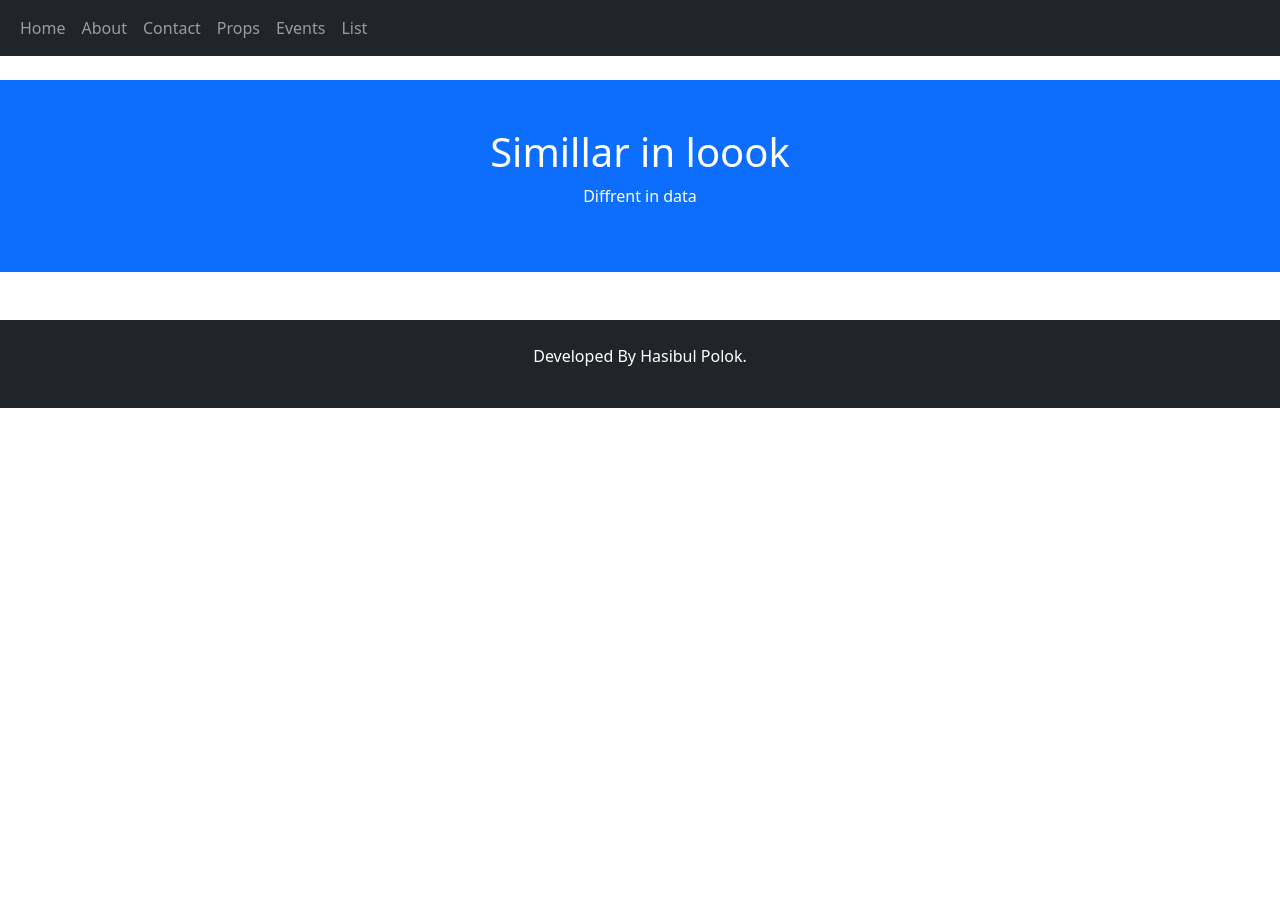
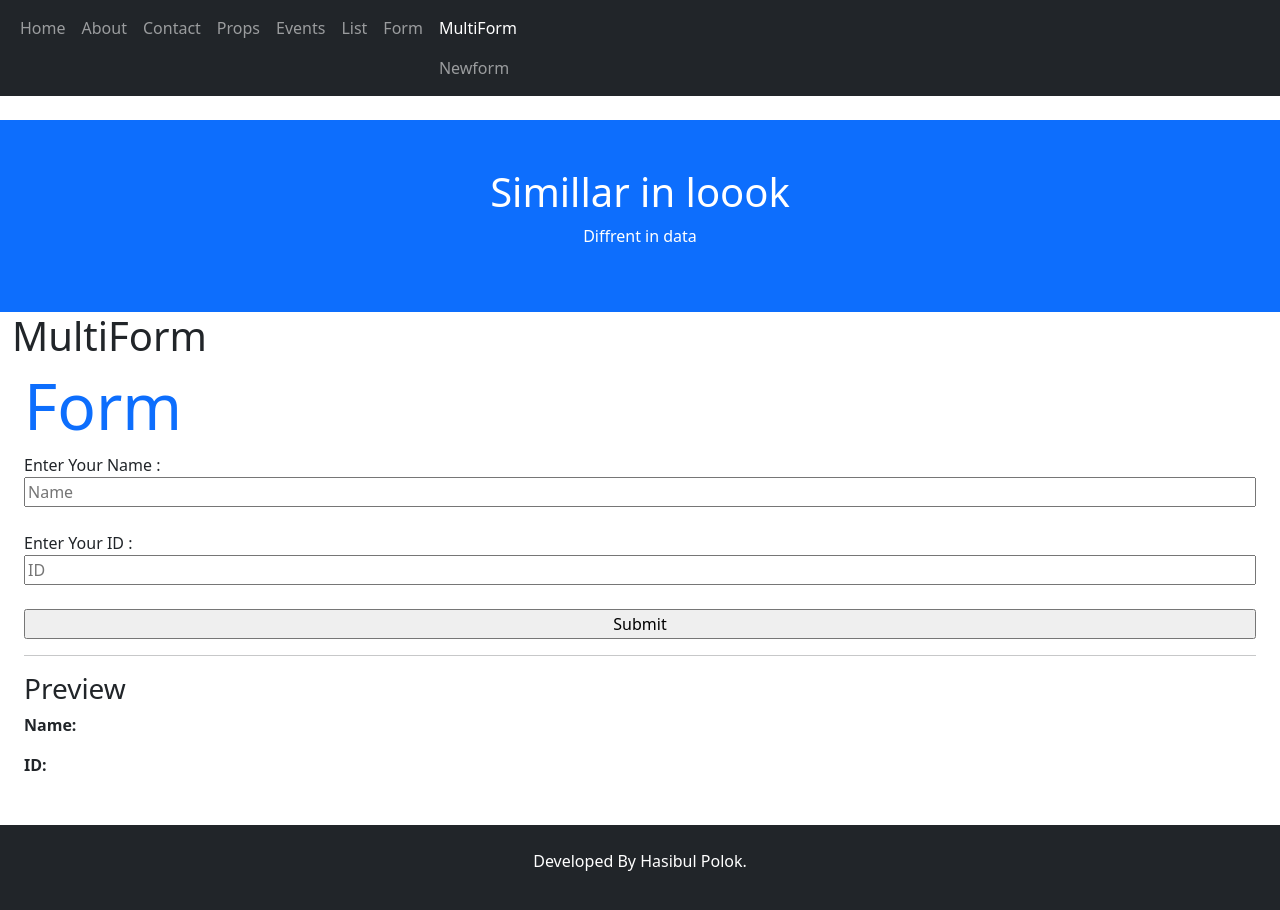
Before and after one commit to hasibulpolok/app2, a React (Create React App) app: page /multiform in a window 1280 px wide. Shown: the top 910 px of the page. Before the commit the page ends 800 px from the top, so only its background shows below. Built offline with nearby package versions, Linux system fonts and the light colour scheme.

Commit message:
added:newform,multiform

```diff
--- a/src/App.js
+++ b/src/App.js
@@ -8,6 +8,9 @@ import { About } from './pages/About';
 import NewProps from './pages/NewProps';
 import Events from './pages/Events';
 import List from './Components/LIst';
+import Form from './Components/Form';
+import MultiForm from './Components/MultiForm';
+import NewForm from './Components/NewForm';
 
 
 
@@ -33,6 +36,9 @@ function App() {
        <Route path="/props" element={<NewProps/>}/>
        <Route path="/events" element={<Events/>}/>
        <Route path="/list" element={<List/>}/>
+       <Route path="/form" element={<Form/>}/>
+       <Route path="/multiform" element={<MultiForm/>}/>
+       <Route path="/newform" element={<NewForm/>}/>
       </Routes>
 
       <Footer />
--- /dev/null
+++ b/src/Components/Form.js
@@ -0,0 +1,42 @@
+import React, { useState } from "react";
+
+export default function Form() {
+  const [name, setName] = useState("");
+  const [id, setId] = useState("");
+  console.log(name);
+
+  const handleValue = (e) => {
+    setName(e.target.value);
+  };
+
+  const handleSubmit = (e) => {
+    e.preventDefault();
+    console.log(name);
+  };
+
+  return (
+    <div className="container-fluid">
+      <h1 className="display-3 text-primary">Form</h1>
+
+      <form className="d-flex flex-column" onSubmit={handleSubmit}>
+        <label htmlFor="name">Enter Your Name :</label>
+        <input
+          type="text"
+          id="name"
+          value={name}
+          onChange={handleValue}
+          placeholder="Name"
+        />
+
+        <br />
+
+        <label htmlFor="id">Enter Your ID :</label>
+        <input type="number" id="id" value={id} placeholder="ID" />
+
+        <br />
+
+        <input type="submit" value="Submit" />
+      </form>
+    </div>
+  );
+}
--- a/src/Components/LIst.js
+++ b/src/Components/LIst.js
@@ -6,7 +6,7 @@ export default function List() {
   return (
     <>
       <div className="container-fluid">
-        <h1 className="display-4">Mapping List Of Car.</h1>
+        <h1 className="display-4 text-primary">Mapping List Of Car.</h1>
         <ul>
           {cars.map((car) => {
             return <li style={{ listStyleType: "number" }}>I am {car}</li>;
--- /dev/null
+++ b/src/Components/MultiForm.js
@@ -0,0 +1,75 @@
+import React, { useState } from "react";
+
+export default function MultiForm() {
+  const [inputs, setInputs] = useState({
+    name: "",
+    id: "",
+  });
+
+  function handleChange(e) {
+    const { name, value } = e.target;
+
+    setInputs((prevInputs) => ({
+      ...prevInputs,
+      [name]: value,
+    }));
+  }
+
+  function handleSubmit(e) {
+    e.preventDefault();
+
+    console.log("Form Data:", inputs);
+
+    alert(
+      `Name: ${inputs.name}\nID: ${inputs.id}`
+    );
+  }
+
+  return (
+    <div className="container-fluid">
+      <h1>MultiForm</h1>
+
+      <div className="container-fluid">
+        <h1 className="display-3 text-primary">Form</h1>
+
+        <form className="d-flex flex-column" onSubmit={handleSubmit}>
+          <label htmlFor="name">Enter Your Name :</label>
+          <input
+            type="text"
+            id="name"
+            name="name"
+            placeholder="Name"
+            value={inputs.name}
+            onChange={handleChange}
+          />
+
+          <br />
+
+          <label htmlFor="id">Enter Your ID :</label>
+          <input
+            type="number"
+            id="id"
+            name="id"
+            placeholder="ID"
+            value={inputs.id}
+            onChange={handleChange}
+          />
+
+          <br />
+
+          <input type="submit" value="Submit" />
+        </form>
+
+        <hr />
+
+        <h3>Preview</h3>
+        <p>
+          <strong>Name:</strong> {inputs.name}
+        </p>
+        <p>
+          <strong>ID:</strong> {inputs.id}
+        </p>
+      </div>
+    </div>
+  );
+}
--- /dev/null
+++ b/src/Components/NewForm.js
@@ -0,0 +1,24 @@
+import React, { useState } from 'react'
+
+export default function NewForm() {
+
+    const[input,setInput] = useState({});
+    console.log(input)
+
+    function handlechange(e){
+        const name = e.target.name;
+        const value = e.target.value;
+        setInput(values=> ( { ...values,[name]:value}))
+    }
+  return (
+   <>
+  <div className="container-fluid">
+    <h1 className='display-3 text-primary'>New Form</h1>
+     <form action=""></form>
+   Name : <input width={100} type="text" name="fullname"  value={input.fullname} onChange={handlechange}/> <br /> <br />
+   address:  <input  type="text" name="address" value={input.address} onChange={handlechange}/>
+  </div>
+
+   </>
+  )
+}
--- a/src/Components/TopNav.js
+++ b/src/Components/TopNav.js
@@ -58,6 +58,28 @@ export const TopNav = () => {
               List
             </Link>
           </li>
+          <li className="nav-item">
+            <Link
+              className={`nav-link ${location.pathname === "/form" ? "active" : ""}`}
+              to="/form"
+            >
+              Form
+            </Link>
+          </li>
+          <li className="nav-item">
+            <Link
+              className={`nav-link ${location.pathname === "/multiform" ? "active" : ""}`}
+              to="/multiform"
+            >
+              MultiForm
+            </Link>
+            <Link
+              className={`nav-link ${location.pathname === "/newform" ? "active" : ""}`}
+              to="/newform"
+            >
+              Newform
+            </Link>
+          </li>
         </ul>
       </div>
     </nav>
```
